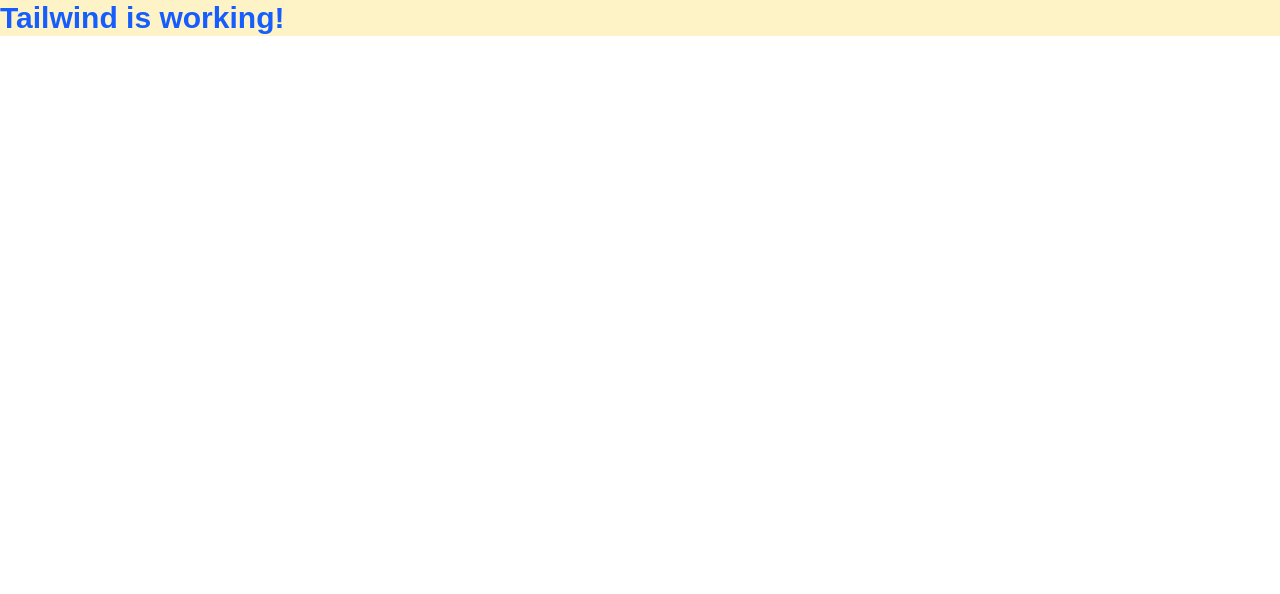
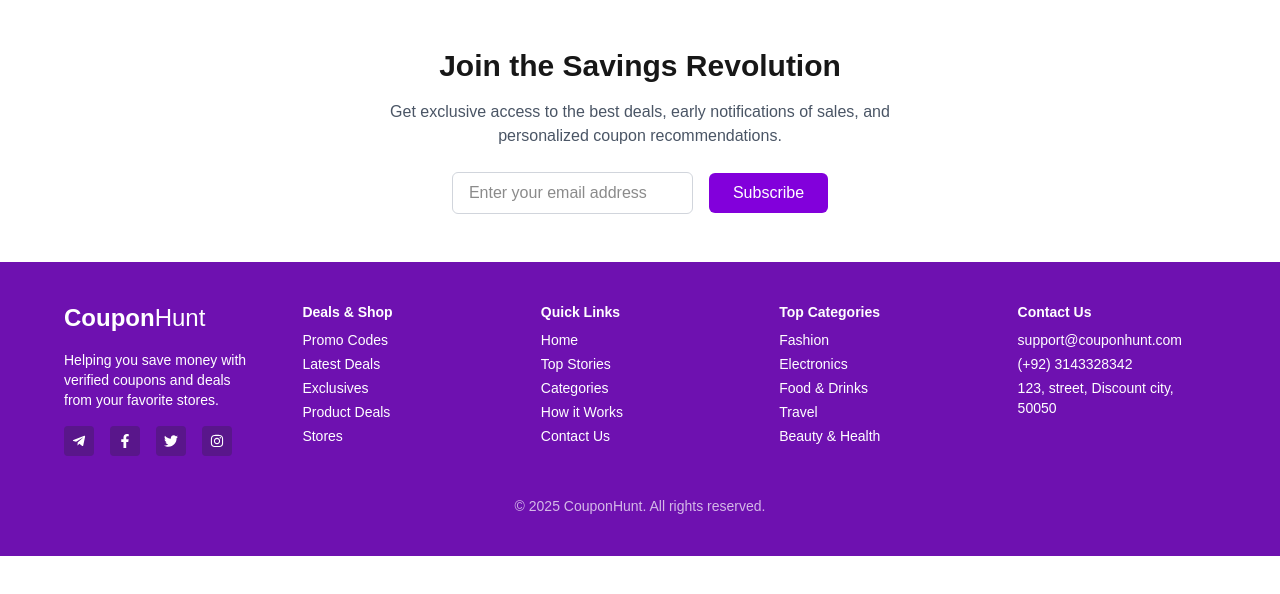
Before and after one commit to umairmughal2204/ITS_Coupons, a Next.js app: page / in a window 1280 px wide. Shown: the top 594 px of the page. Built offline with nearby package versions, Linux system fonts and the light colour scheme.

Commit message:
components folder with footer and newsletter

```diff
--- a/src/app/page.js
+++ b/src/app/page.js
@@ -1,7 +1,13 @@
+import Newsletter from "@/components/Newsletter";
+import Footer from "@/components/Footer";
+
 export default function Home() {
   return (
-    <div className="text-3xl font-bold text-blue-600 bg-amber-100">
-      Tailwind is working!
-    </div>
-  )
+    <main>
+      {/* Other content here */}
+
+      <Newsletter />
+      <Footer />
+    </main>
+  );
 }
--- /dev/null
+++ b/src/components/Footer.js
@@ -0,0 +1,73 @@
+import { FaTelegramPlane, FaFacebookF, FaTwitter, FaInstagram } from "react-icons/fa";
+
+export default function Footer() {
+  return (
+    <footer className="bg-purple-800 text-white px-6 md:px-16 py-10">
+      <div className="grid md:grid-cols-5 gap-10 text-sm">
+
+        {/* Logo + Description + Socials */}
+        <div className="space-y-4">
+          <h2 className="text-2xl font-bold">Coupon<span className="font-light">Hunt</span></h2>
+          <p>Helping you save money with verified coupons and deals from your favorite stores.</p>
+          <div className="flex space-x-4">
+            <a href="#" className="bg-purple-900 p-2 rounded"><FaTelegramPlane /></a>
+            <a href="#" className="bg-purple-900 p-2 rounded"><FaFacebookF /></a>
+            <a href="#" className="bg-purple-900 p-2 rounded"><FaTwitter /></a>
+            <a href="#" className="bg-purple-900 p-2 rounded"><FaInstagram /></a>
+          </div>
+        </div>
+
+        {/* Deals & Shop */}
+        <div>
+          <h4 className="font-semibold mb-2">Deals & Shop</h4>
+          <ul className="space-y-1">
+            <li>Promo Codes</li>
+            <li>Latest Deals</li>
+            <li>Exclusives</li>
+            <li>Product Deals</li>
+            <li>Stores</li>
+          </ul>
+        </div>
+
+        {/* Quick Links */}
+        <div>
+          <h4 className="font-semibold mb-2">Quick Links</h4>
+          <ul className="space-y-1">
+            <li>Home</li>
+            <li>Top Stories</li>
+            <li>Categories</li>
+            <li>How it Works</li>
+            <li>Contact Us</li>
+          </ul>
+        </div>
+
+        {/* Top Categories */}
+        <div>
+          <h4 className="font-semibold mb-2">Top Categories</h4>
+          <ul className="space-y-1">
+            <li>Fashion</li>
+            <li>Electronics</li>
+            <li>Food & Drinks</li>
+            <li>Travel</li>
+            <li>Beauty & Health</li>
+          </ul>
+        </div>
+
+        {/* Contact Info */}
+        <div>
+          <h4 className="font-semibold mb-2">Contact Us</h4>
+          <ul className="space-y-1">
+            <li>support@couponhunt.com</li>
+            <li>(+92) 3143328342</li>
+            <li>123, street, Discount city,<br />50050</li>
+          </ul>
+        </div>
+      </div>
+
+      {/* Bottom copyright */}
+      <div className="mt-10 text-center text-sm text-white/70">
+        © {new Date().getFullYear()} CouponHunt. All rights reserved.
+      </div>
+    </footer>
+  );
+}
--- /dev/null
+++ b/src/components/Newsletter.js
@@ -0,0 +1,26 @@
+export default function Newsletter() {
+  return (
+    <section className="bg-white text-center py-12 px-4">
+      <h2 className="text-2xl md:text-3xl font-bold mb-4">
+        Join the Savings Revolution
+      </h2>
+      <p className="text-gray-600 max-w-xl mx-auto mb-6">
+        Get exclusive access to the best deals, early notifications of sales, and personalized coupon recommendations.
+      </p>
+
+      <form className="flex flex-col sm:flex-row justify-center items-center gap-4 max-w-md mx-auto">
+        <input
+          type="email"
+          placeholder="Enter your email address"
+          className="px-4 py-2 w-full sm:w-auto border border-gray-300 rounded-md focus:outline-none focus:ring-2 focus:ring-purple-500"
+        />
+        <button
+          type="submit"
+          className="bg-purple-700 text-white px-6 py-2 rounded-md hover:bg-purple-800 transition"
+        >
+          Subscribe
+        </button>
+      </form>
+    </section>
+  );
+}
```
Also changed, not shown: package.json (+4 -3 lines), 1 other file (tests, documents, lock files or other folders).
